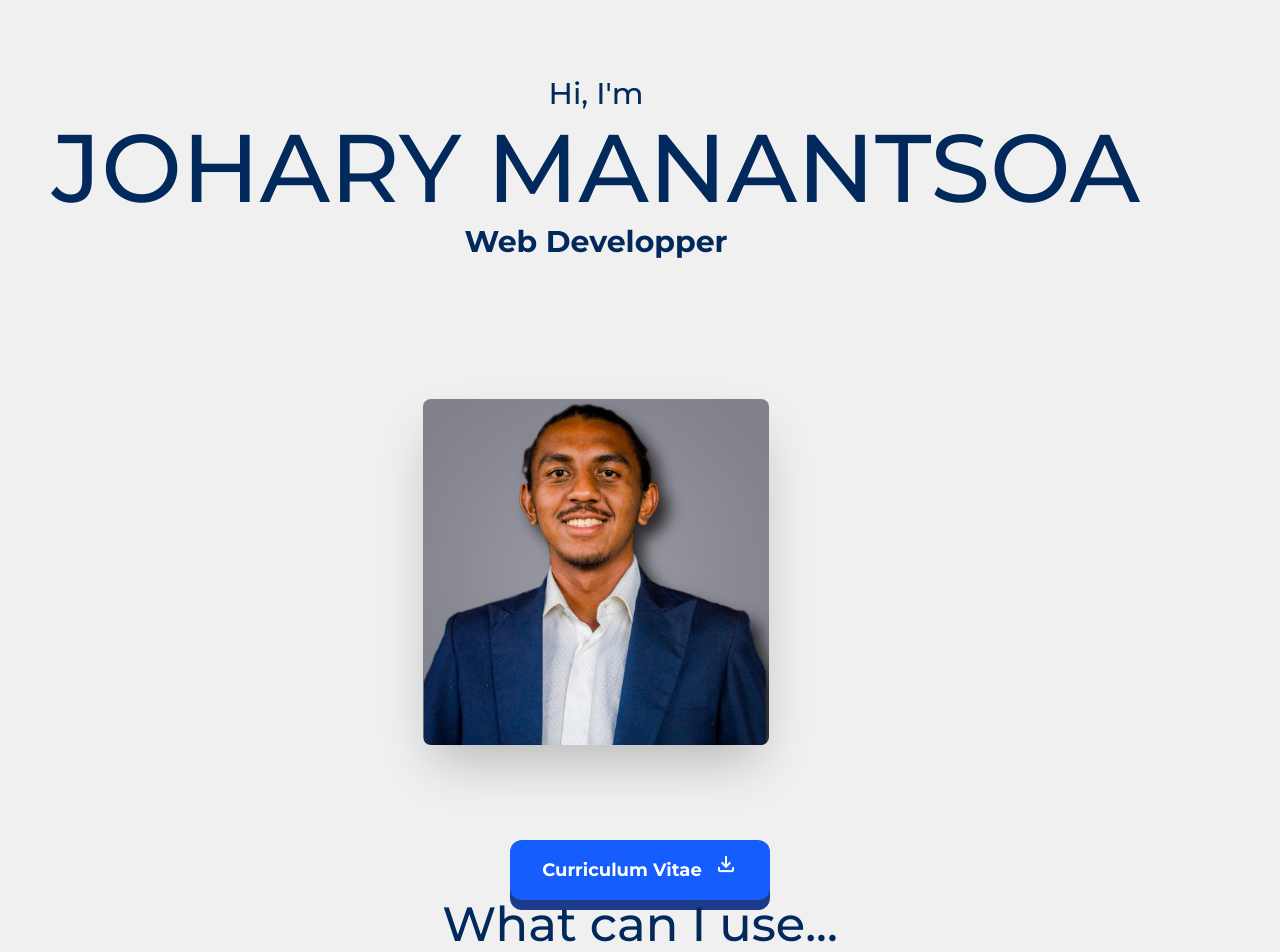
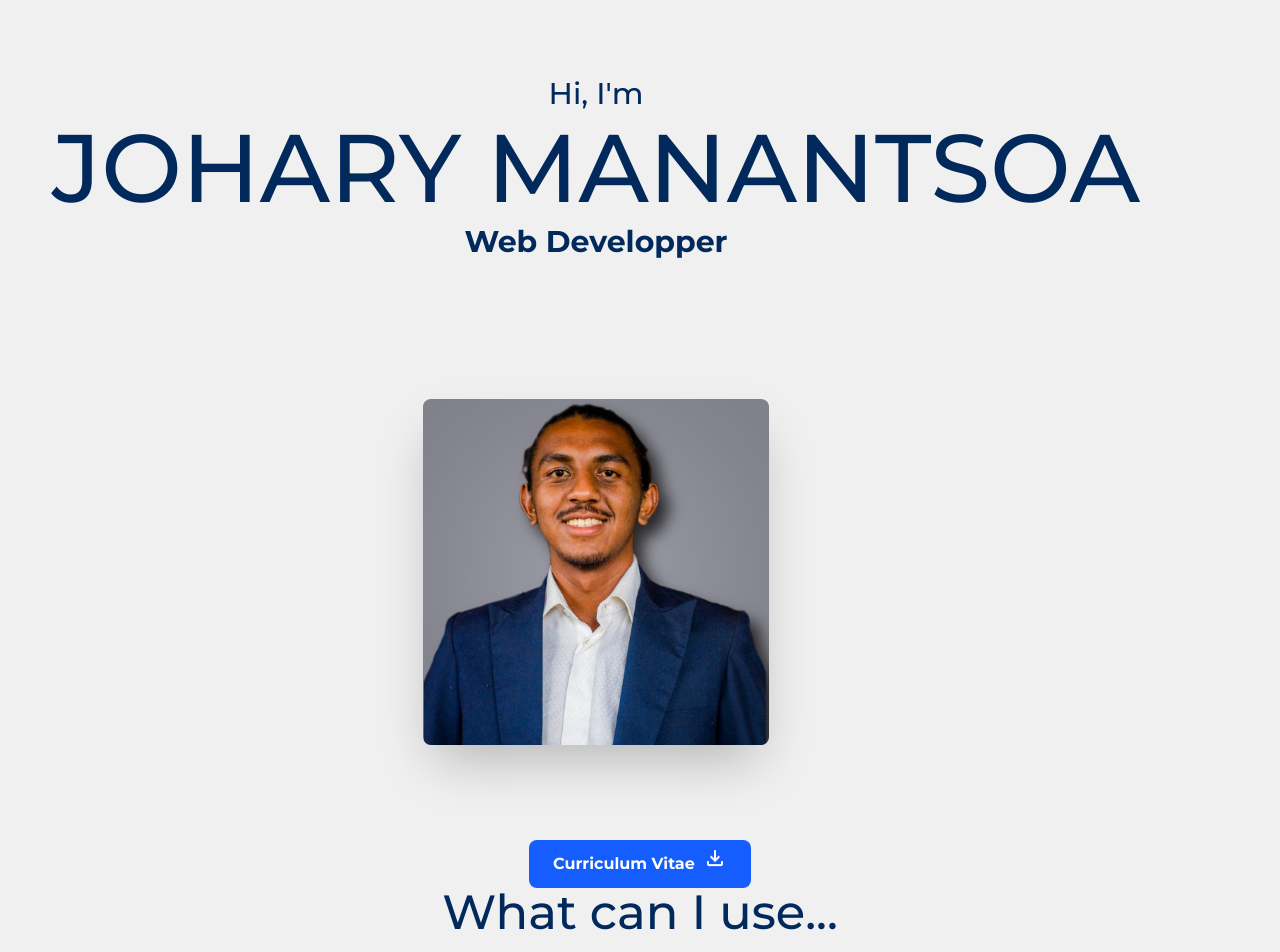
Before and after one commit to joharymanantsoa/johary-portfolio, a React (Vite) app: page / in a window 1280 px wide. Shown: the top 952 px of the page. Built offline with nearby package versions, Linux system fonts and the light colour scheme; grey boxes are pictures that could not be loaded.

Commit message:
styles: restyle download button

```diff
--- a/src/components/BoutonCV/DownloadCV.jsx
+++ b/src/components/BoutonCV/DownloadCV.jsx
@@ -7,7 +7,7 @@ function DownloadCV() {
             <a
                 href={johary}
                 download="Johary.pdf"
-                className="inline-flex items-center gap-3 px-8 py-4 text-lg font-bold text-white bg-blue-600 rounded-xl shadow-[0_10px_0_0_#1e3a8a] hover:shadow-[0_4px_0_0_#1e3a8a] hover:translate-y-1 transition-all duration-150"
+                className="inline-flex items-center gap-2 px-6 py-3 text-base font-semibold text-white bg-blue-600 rounded-lg hover:bg-blue-700 transition-colors"
             >
                 <span>Curriculum Vitae</span>
                 <span className="text-2xl animate-bounce"><MdOutlineFileDownload /></span>
```
